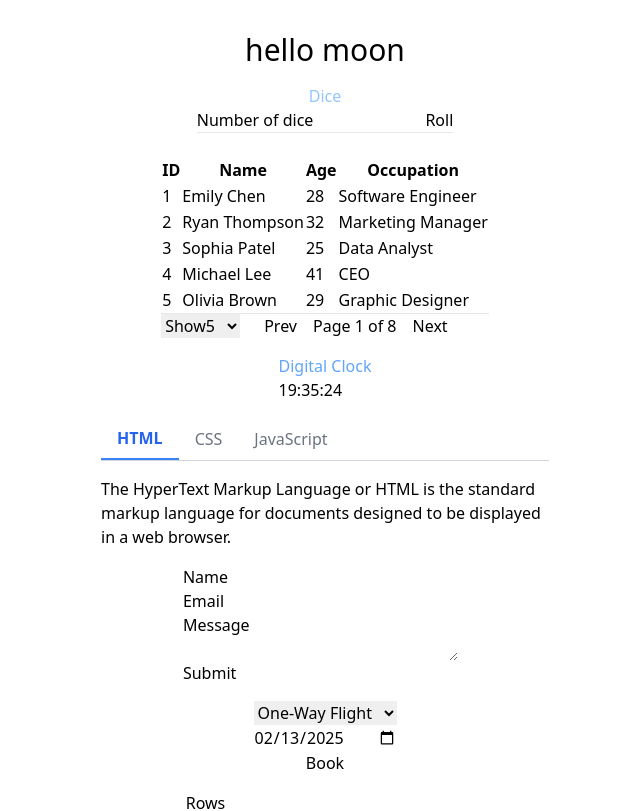
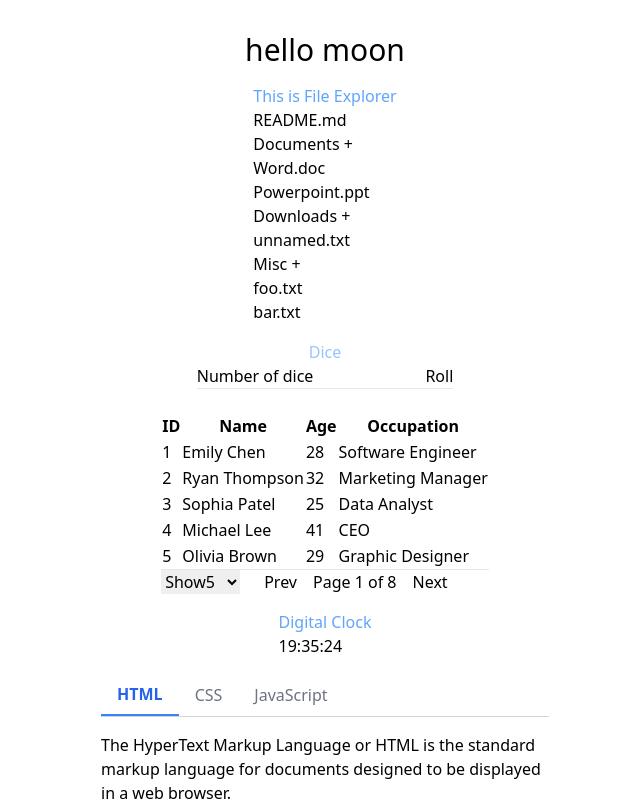
Before and after one commit to lu-sd/score, a React (Vite) app: page / in a window 1280 px wide. Shown: the top 811 px of the page, without its empty margins (315-955 px from the left). Built offline with nearby package versions, Linux system fonts and the light colour scheme.

Commit message:
usestate scope is not right

```diff
--- a/src/App.tsx
+++ b/src/App.tsx
@@ -9,10 +9,12 @@ import Tabs from "./components/tab";
 import Clock from "./components/clock"
 import DataTable from "./components/dataTable";
 import Dice from "./components/dice.tsx"
+import File from "./components/file"
 function App() {
   return (
     <div className="flex flex-col gap-4 justify-center min-w-full items-center">
       <div className="text-3xl mt-8">hello moon</div>
+      <File />
       <Dice />
       <DataTable />
       <Clock />
--- /dev/null
+++ b/src/components/file.tsx
@@ -0,0 +1,79 @@
+import { useState } from "react";
+
+type fileData = { id: number; name: string; children?: fileData[] }
+const data = [
+  {
+    id: 1,
+    name: 'README.md',
+  },
+  {
+    id: 2,
+    name: 'Documents',
+    children: [
+      {
+        id: 3,
+        name: 'Word.doc',
+      },
+      {
+        id: 4,
+        name: 'Powerpoint.ppt',
+      },
+    ],
+  },
+  {
+    id: 5,
+    name: 'Downloads',
+    children: [
+      {
+        id: 6,
+        name: 'unnamed.txt',
+      },
+      {
+        id: 7,
+        name: 'Misc',
+        children: [
+          {
+            id: 8,
+            name: 'foo.txt',
+          },
+          {
+            id: 9,
+            name: 'bar.txt',
+          },
+        ],
+      },
+    ],
+  },
+];
+export default function File() {
+
+  return (
+    <div>
+      <div className="text-blue-400">This is File Explorer </div>
+      <RecursiveList data={data} />
+    </div>
+  )
+}
+
+function RecursiveList({ data }: { data: fileData[] }) {
+  const [expanded, setExpanded] = useState(false)
+  if (!data || !data.length) {
+    return null
+  }
+  return (
+    <ul>
+      {data.map((item) => {
+        const isDire = Boolean(item.children)
+        return (<li key={item.id}>
+          <button onClick={() => {
+            if (!isDire) {
+              return
+            }
+            setExpanded(!expanded)
+          }}><span>{item.name}</span>{isDire && <> {expanded ? '-' : "+"}</>}</button>
+          {item.children && <RecursiveList data={item.children} />}
+        </li>)
+      })}
+    </ul>
+  )
+}
```
